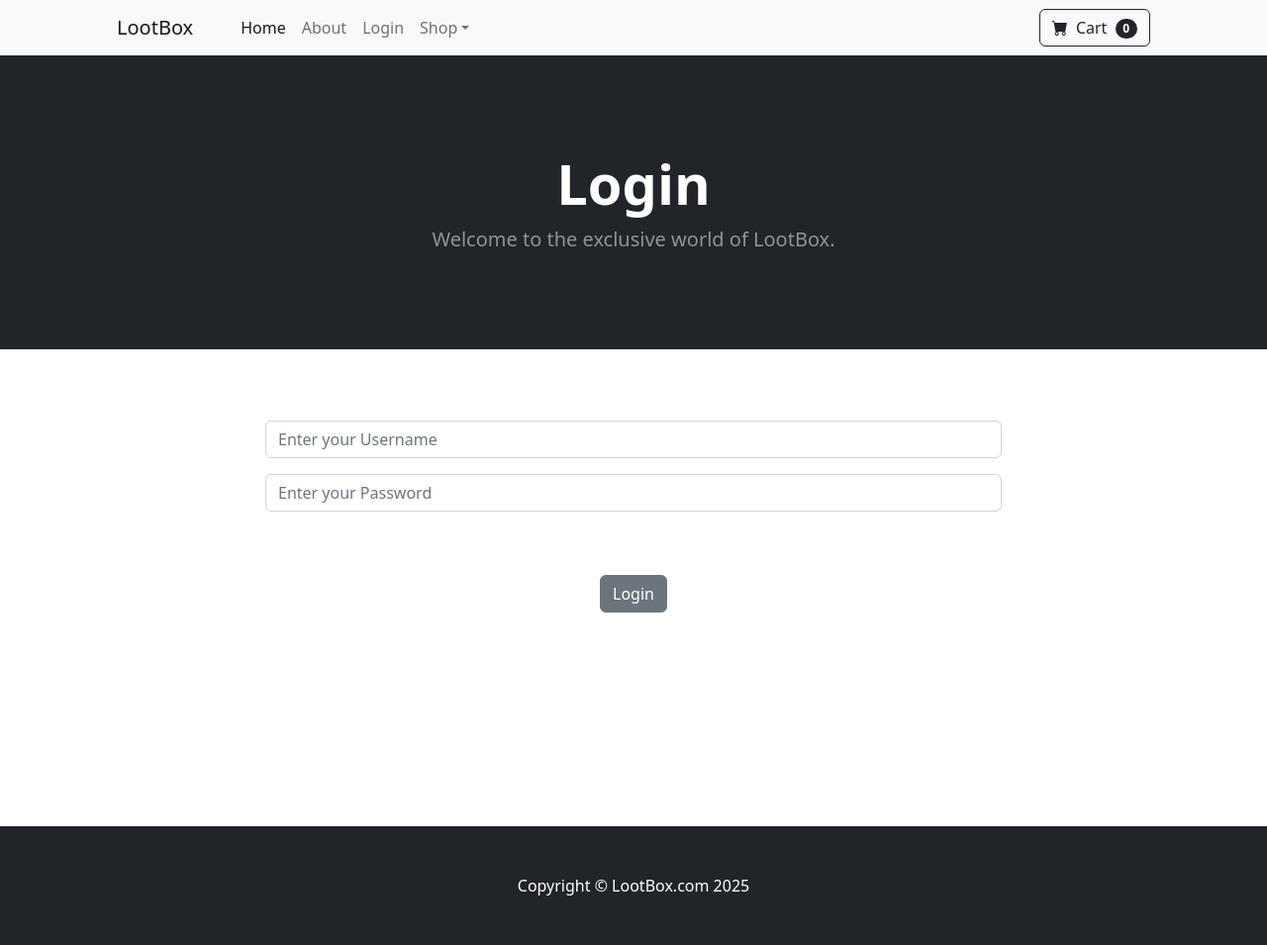
After one commit to Selinoztrk/Django-Ecommerce, a Django app: page /login/ in a window 1280 px wide. The commit adds this page. Shown: the whole page at 99% size. Run offline with Django 5.2, Linux system fonts and the light colour scheme; some libraries are stand-ins or nearby versions.

Commit message:
Login and logout completed

```diff
--- a/djangoecom/store/templates/base.html
+++ b/djangoecom/store/templates/base.html
@@ -17,6 +17,14 @@
     </head>
     <body>
         {% include 'navbar.html' %}
+        {% if messages  %}
+            {% for message in messages %}
+                <div class="alert alert-warning alert-dismissible fade show" role="alert">
+                    {{ message }}
+                    <button type="button" class="btn-close" data-bs-dismiss="alert" aria-label="Close"></button>
+                </div>
+            {% endfor %}
+        {% endif %}
         {% block content %}
         {% endblock %}
         <!-- Footer-->
--- /dev/null
+++ b/djangoecom/store/templates/login.html
@@ -0,0 +1,35 @@
+{% extends 'base.html' %}
+{% block content %}
+
+<!-- Header-->
+    <header class="bg-dark py-5">
+        <div class="container px-4 px-lg-5 my-5">
+            <div class="text-center text-white">
+                <h1 class="display-4 fw-bolder">Login</h1>
+                <p class="lead fw-normal text-white-50 mb-0">Welcome to the exclusive world of LootBox.</p>
+            </div>
+        </div>
+    </header>
+    <div class="container">
+        <div class="row">
+            <center>
+                <div class="col-8">
+                    <br><br><br>
+                    <form method="POST" action="{% url 'login' %}">
+                        {% csrf_token %}
+                        <div class="mb-3">
+                          <input type="text" class="form-control" name="username" placeholder="Enter your Username">
+                        </div>
+                        <div class="mb-3">
+                          <input type="password" class="form-control" name="password" placeholder="Enter your Password">
+                        </div>
+                        <br><br>
+                        <button type="submit" class="btn btn-secondary">Login</button>
+                    </form>
+                    <br><br><br><br><br><br><br><br><br>
+                </div>
+            </center>
+        </div>
+    </div>
+
+{% endblock %}
--- a/djangoecom/store/templates/navbar.html
+++ b/djangoecom/store/templates/navbar.html
@@ -7,6 +7,11 @@
             <ul class="navbar-nav me-auto mb-2 mb-lg-0 ms-lg-4">
                 <li class="nav-item"><a class="nav-link active" aria-current="page" href="{% url 'home' %}">Home</a></li>
                 <li class="nav-item"><a class="nav-link" href="{% url 'about' %}">About</a></li>
+                {% if user.is_authenticated %}
+                <li class="nav-item"><a class="nav-link" href="{% url 'logout' %}">Logout</a></li>
+                {% else %}
+                <li class="nav-item"><a class="nav-link" href="{% url 'login' %}">Login</a></li>
+                {% endif %}
                 <li class="nav-item dropdown">
                     <a class="nav-link dropdown-toggle" id="navbarDropdown" href="#" role="button" data-bs-toggle="dropdown" aria-expanded="false">Shop</a>
                     <ul class="dropdown-menu" aria-labelledby="navbarDropdown">
--- a/djangoecom/store/urls.py
+++ b/djangoecom/store/urls.py
@@ -4,4 +4,6 @@ from . import views
 urlpatterns = [
     path('', views.home, name='home'),
     path('about/', views.about, name='about'),
+    path('login/', views.login_user, name='login'),
+    path('logout/', views.logout_user, name='logout'),
 ]
--- a/djangoecom/store/views.py
+++ b/djangoecom/store/views.py
@@ -1,5 +1,8 @@
-from django.shortcuts import render
+from django.shortcuts import render, redirect
 from .models import Product
+from django.contrib.auth import authenticate, login, logout
+from django.contrib import messages
+
 
 def home(request):
     products = Product.objects.all()
@@ -8,3 +11,25 @@ def home(request):
 
 def about(request):
     return render(request, 'about.html', {})
+
+
+def login_user(request):
+    if request.method == "POST":
+        username = request.POST['username']
+        password = request.POST['password']
+        user = authenticate(request, username=username, password=password)
+        if user is not None:
+            login(request, user)
+            messages.success(request, ("You have been logged in!"))
+            return redirect('home')
+        else:
+            messages.success(request, ("There was an error, please try again..."))
+            return redirect('login')
+    else:
+        return render(request, 'login.html', {})
+
+
+def logout_user(request):
+    logout(request)
+    messages.success(request, ("You have been logged out!"))
+    return redirect('home')
```
Also changed, not shown: djangoecom/db.sqlite3.
